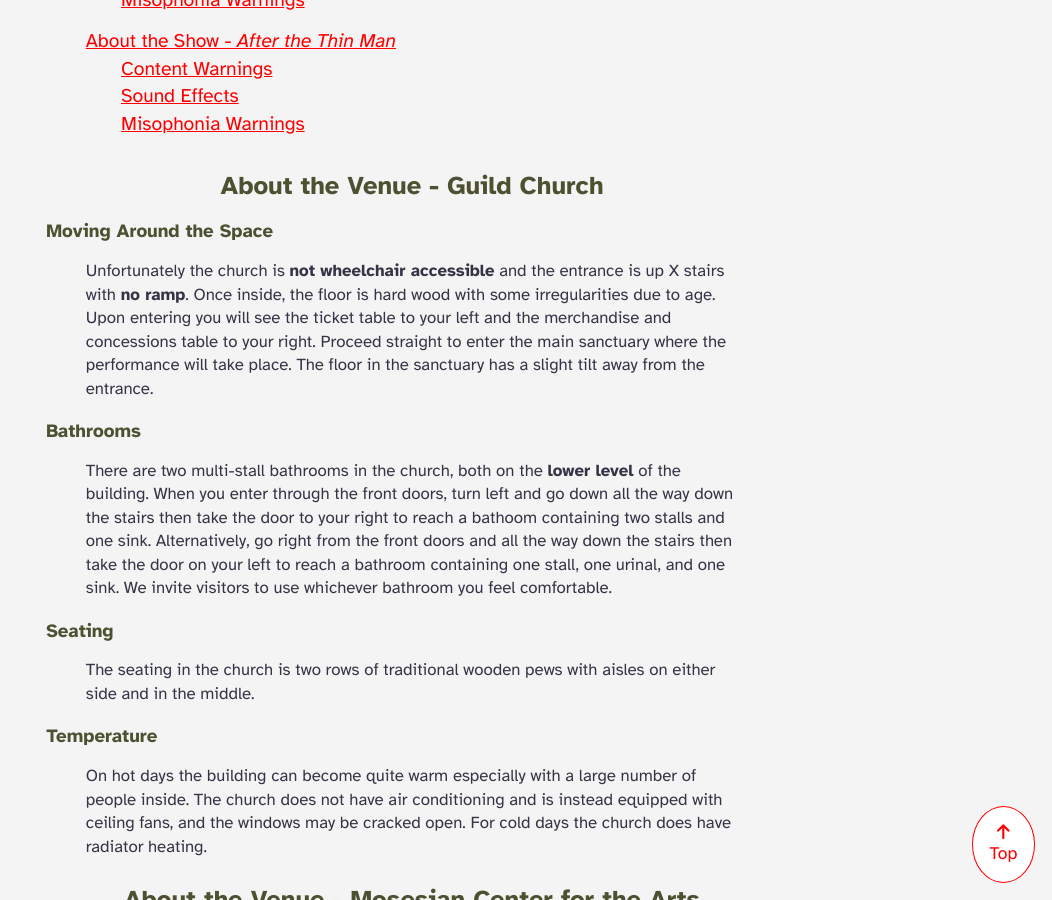
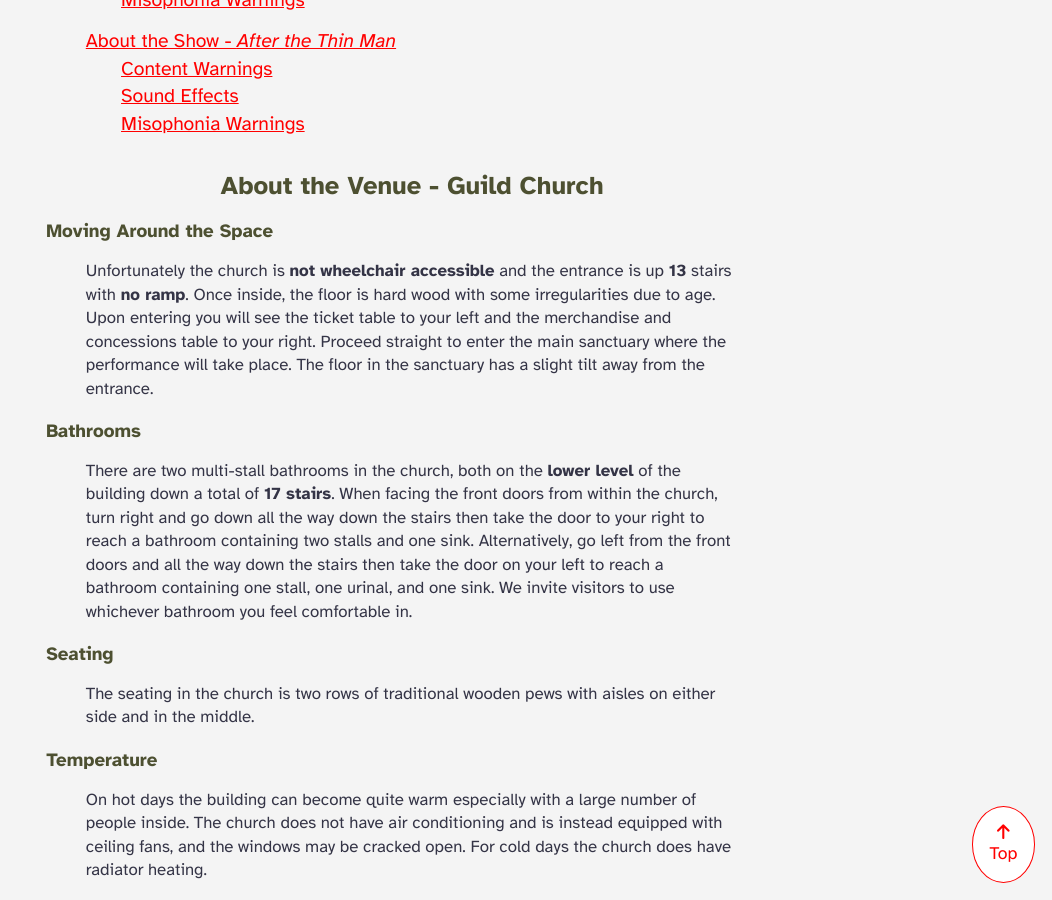
Before and after one commit to pmrp-boston/pmrp-boston.github.io, a Jekyll site: the page built from information.md, in a window 1280 px wide and 900 px high, scrolled down 697 px. Shown: the whole window, without its empty margins (228-1280 px from the left). Built offline with Jekyll 4.4.1, drawn with Linux system fonts in a browser that asks for light colours; some web fonts are replaced.

Commit message:
Add stairs info

```diff
--- a/_includes/information.html
+++ b/_includes/information.html
@@ -76,12 +76,12 @@
 				<h3 id="navigation-church">Moving Around the Space</h3>
 				<p>Unfortunately the church is
 					<strong>not wheelchair accessible</strong>
-					and the entrance is up X stairs with
+					and the entrance is up <strong>13</strong> stairs with
 					<strong>no ramp</strong>. Once inside, the floor is hard wood with some irregularities due to age. Upon entering you will see the ticket table to your left and the merchandise and concessions table to your right. Proceed straight to enter the main sanctuary where the performance will take place. The floor in the sanctuary has a slight tilt away from the entrance.</p>
 				<h3 id="bathrooms-church">Bathrooms</h3>
 				<p>There are two multi-stall bathrooms in the church, both on the
 					<strong>lower level</strong>
-					of the building. When you enter through the front doors, turn left and go down all the way down the stairs then take the door to your right to reach a bathoom containing two stalls and one sink. Alternatively, go right from the front doors and all the way down the stairs then take the door on your left to reach a bathroom containing one stall, one urinal, and one sink. We invite visitors to use whichever bathroom you feel comfortable.</p>
+					of the building down a total of <strong>17 stairs</strong>. When facing the front doors from within the church, turn right and go down all the way down the stairs then take the door to your right to reach a bathroom containing two stalls and one sink. Alternatively, go left from the front doors and all the way down the stairs then take the door on your left to reach a bathroom containing one stall, one urinal, and one sink. We invite visitors to use whichever bathroom you feel comfortable in.</p>
 				<h3 id="seating-church">Seating</h3>
 				<p>The seating in the church is two rows of traditional wooden pews with aisles on either side and in the middle.</p>
 				<h3 id="temperature-church">Temperature</h3>
```
